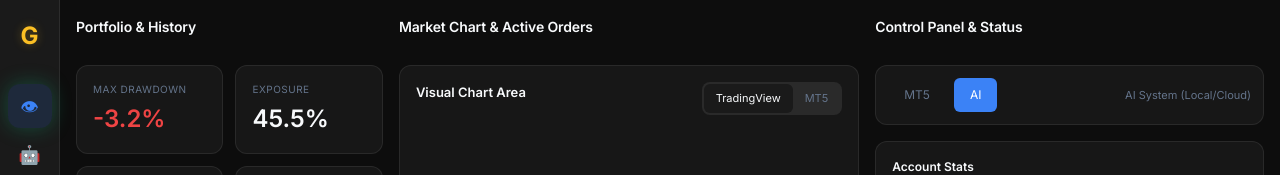
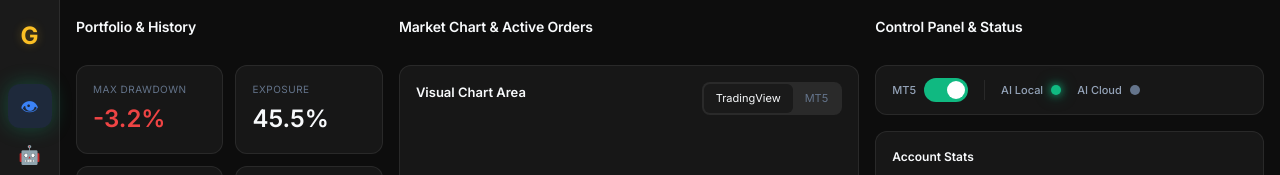
Before and after one commit to Ohm-rgb/EA_test, a Next.js app in the folder ai-trading-os/frontend/: page / in a window 1280 px wide. Shown: the top 175 px of the page. Built offline with nearby package versions, Linux system fonts and the light colour scheme; no server answers.

Commit message:
feat(ui): inline connection status with MT5 toggle and AI status dots

```diff
--- a/ai-trading-os/frontend/src/app/globals.css
+++ b/ai-trading-os/frontend/src/app/globals.css
@@ -1042,3 +1042,143 @@ body {
 .log-line {
   margin-bottom: 4px;
 }
+
+/* Connection Status Row - Inline layout */
+.connection-status-row {
+  background: var(--glass-bg);
+  border: 1px solid var(--glass-border);
+  border-radius: 12px;
+  padding: 12px 16px;
+  display: flex;
+  align-items: center;
+  gap: 16px;
+}
+
+.status-item {
+  display: flex;
+  align-items: center;
+  gap: 8px;
+}
+
+.status-label {
+  font-size: 11px;
+  font-weight: 500;
+  color: var(--text-secondary);
+}
+
+.status-divider {
+  width: 1px;
+  height: 20px;
+  background: var(--glass-border);
+}
+
+.connection-item {
+  display: flex;
+  justify-content: space-between;
+  align-items: center;
+}
+
+.connection-label {
+  font-size: 12px;
+  font-weight: 500;
+  color: var(--text-secondary);
+}
+
+.ai-status-group {
+  display: flex;
+  flex-direction: column;
+  gap: 8px;
+  padding-top: 8px;
+  border-top: 1px solid var(--glass-border);
+}
+
+/* Mini Toggle for MT5 */
+.mini-toggle {
+  width: 44px;
+  height: 24px;
+  background: var(--bg-tertiary);
+  border: none;
+  border-radius: 12px;
+  cursor: pointer;
+  position: relative;
+  transition: all 0.2s ease;
+}
+
+.mini-toggle.on {
+  background: var(--color-success);
+}
+
+.mini-toggle-slider {
+  position: absolute;
+  width: 18px;
+  height: 18px;
+  background: white;
+  border-radius: 50%;
+  top: 3px;
+  left: 3px;
+  transition: all 0.2s ease;
+}
+
+.mini-toggle.on .mini-toggle-slider {
+  left: 23px;
+}
+
+/* Status Indicator for AI */
+.status-indicator {
+  display: flex;
+  align-items: center;
+  gap: 6px;
+  padding: 4px 10px;
+  border-radius: 12px;
+  background: rgba(255, 255, 255, 0.05);
+}
+
+.status-indicator .status-dot {
+  width: 8px;
+  height: 8px;
+  border-radius: 50%;
+  background: var(--text-muted);
+}
+
+.status-indicator.active .status-dot {
+  background: var(--color-success);
+  box-shadow: 0 0 8px var(--color-success);
+}
+
+.status-indicator .status-text {
+  font-size: 10px;
+  font-weight: 600;
+  color: var(--text-muted);
+  text-transform: uppercase;
+}
+
+.status-indicator.active .status-text {
+  color: var(--color-success);
+}
+
+/* Glowing Dot for AI Status */
+.glow-dot {
+  width: 10px;
+  height: 10px;
+  border-radius: 50%;
+  background: var(--text-muted);
+  transition: all 0.3s ease;
+}
+
+.glow-dot.active {
+  background: var(--color-success);
+  box-shadow: 0 0 8px var(--color-success), 0 0 16px rgba(16, 185, 129, 0.4);
+  animation: pulse-glow 2s infinite;
+}
+
+@keyframes pulse-glow {
+
+  0%,
+  100% {
+    box-shadow: 0 0 8px var(--color-success), 0 0 16px rgba(16, 185, 129, 0.4);
+  }
+
+  50% {
+    box-shadow: 0 0 12px var(--color-success), 0 0 24px rgba(16, 185, 129, 0.6);
+  }
+}
--- a/ai-trading-os/frontend/src/app/page.tsx
+++ b/ai-trading-os/frontend/src/app/page.tsx
@@ -158,27 +158,41 @@ function ActiveOrders() {
 
 // Control Panel Component
 function ControlPanel() {
-  const [systemMode, setSystemMode] = useState<'mt5' | 'ai'>('ai');
+  const [mt5Connected, setMt5Connected] = useState(true);
+  const [aiLocalActive, setAiLocalActive] = useState(true);
+  const [aiCloudActive, setAiCloudActive] = useState(false);
   const [autoTrading, setAutoTrading] = useState(true);
   const [riskLevel, setRiskLevel] = useState<'low' | 'mid' | 'high'>('mid');
 
   return (
     <div className="control-panel">
-      {/* System Toggle */}
-      <div className="system-toggle">
-        <button
-          className={`system-btn ${systemMode === 'mt5' ? 'active' : ''}`}
-          onClick={() => setSystemMode('mt5')}
-        >
-          MT5
-        </button>
-        <button
-          className={`system-btn ${systemMode === 'ai' ? 'active' : ''}`}
-          onClick={() => setSystemMode('ai')}
-        >
-          AI
-        </button>
-        <span className="system-label">AI System (Local/Cloud)</span>
+      {/* Connection Status - All in one row */}
+      <div className="connection-status-row">
+        {/* MT5 */}
+        <div className="status-item">
+          <span className="status-label">MT5</span>
+          <button
+            className={`mini-toggle ${mt5Connected ? 'on' : ''}`}
+            onClick={() => setMt5Connected(!mt5Connected)}
+          >
+            <span className="mini-toggle-slider" />
+          </button>
+        </div>
+
+        {/* Divider */}
+        <div className="status-divider" />
+
+        {/* AI Local */}
+        <div className="status-item">
+          <span className="status-label">AI Local</span>
+          <span className={`glow-dot ${aiLocalActive ? 'active' : ''}`} />
+        </div>
+
+        {/* AI Cloud */}
+        <div className="status-item">
+          <span className="status-label">AI Cloud</span>
+          <span className={`glow-dot ${aiCloudActive ? 'active' : ''}`} />
+        </div>
       </div>
 
       {/* Account Stats */}
```
